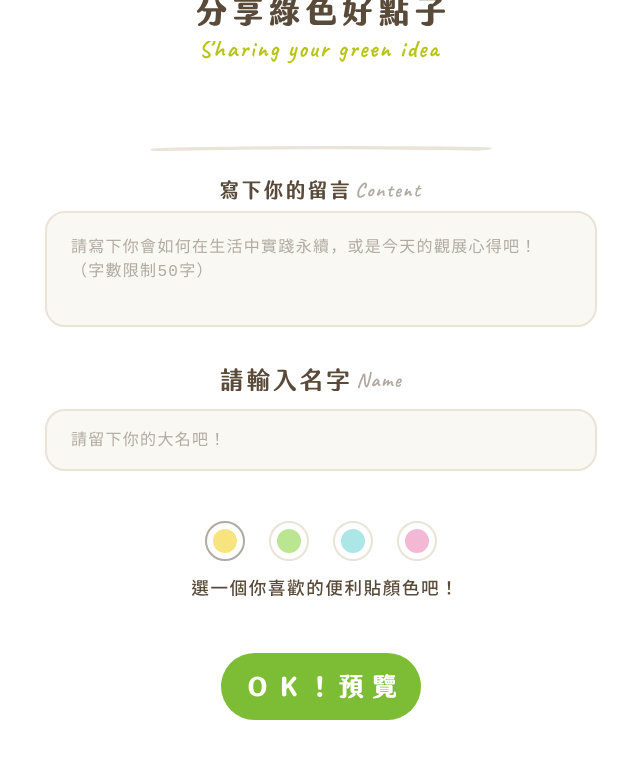
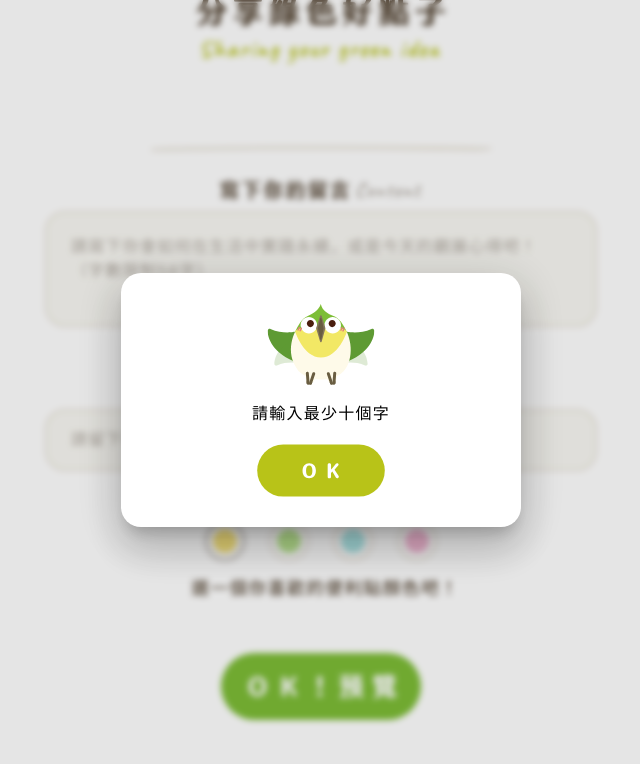
Before and after one commit to SpiritIncubator/first-bank-csr-2023-client, a Next.js app: page /messageWall/sendMessage in a window 1280 px wide. Both pictures are taken after a click on the element 640 px from the left and 1025 px from the top of the page. Shown: the part 339-1103 px from the top of the page, without its empty margins (319-959 px from the left). Built offline with nearby package versions, Linux system fonts and the light colour scheme.

Commit message:
feat: add validation on message and name.

```diff
--- /dev/null
+++ b/src/app/messageWall/sendMessage/components/ErrorModal.tsx
@@ -0,0 +1,80 @@
+import React from 'react';
+import Image from 'next/image';
+import Modal from '@mui/material/Modal';
+import Box from '@mui/material/Box';
+import Button from '@mui/material/Button';
+
+export default function ConfirmModal({ open, onClose, onConfirm, message }: {
+  open: boolean,
+  message: string,
+  onClose?: () => void,
+  onConfirm?: () => void
+}) {
+  const style = {
+    position: 'absolute',
+    top: '50%',
+    left: '50%',
+    transform: 'translate(-50%, -50%)',
+    width: 400,
+    bgcolor: 'background.paper',
+    boxShadow: 24,
+    p: '30px 24px',
+    outline: 'none',
+    borderRadius: '20px', // Set border radius to 20px
+  };
+
+  return (
+    <Modal
+      open={open}
+      onClose={onClose}
+      aria-labelledby="modal-modal-title"
+      aria-describedby="modal-modal-description"
+      sx={{
+        backdropFilter: 'blur(3px)'
+      }}
+      componentsProps={{
+        backdrop: {
+          style: {
+            backgroundColor: 'rgba(0, 0, 0, 0.1)'
+          }
+        }
+      }}
+    >
+      <Box sx={style}>
+        <Box
+          sx={{
+            width: "108px",
+            height: "83px",
+            margin: '0 auto',
+            overflow: 'hidden',
+            position: 'relative',
+            marginBottom: '14px'
+          }}>
+          <Image
+            fill
+            src="/assets/sendMessage_confirm_bird.svg"
+            alt="bird" />
+        </Box>
+        <Box sx={{ textAlign: 'center', marginBottom: '20px', letterSpacing: '1.28px' }}>
+          {message}
+        </Box>
+
+        <Box
+          onClick={onConfirm}
+          sx={{
+            width: "130px",
+            height: "53px",
+            margin: '0 auto',
+            overflow: 'hidden',
+            position: 'relative',
+            cursor: 'pointer'
+          }}>
+          <Image
+            fill
+            src="/assets/sendMessage_ok.svg"
+            alt="ok" />
+        </Box>
+      </Box>
+    </Modal>
+  );
+}
--- a/src/app/messageWall/sendMessage/page.tsx
+++ b/src/app/messageWall/sendMessage/page.tsx
@@ -3,10 +3,17 @@ import React from 'react';
 import Image from 'next/image';
 import { Box, Button, Container } from '@mui/material';
 import ColorPicker from '@/components/ColorPicker';
+import Modal from '@mui/material/Modal';
 import colors from '@/constants/colors';
+import ErrorModal from './components/ErrorModal'
 import { useTheme } from '@mui/material/styles';
+import { error } from 'console';
 
 export default function SendMessage() {
+  const [name, setName] = React.useState('');
+  const [message, setMessage] = React.useState('');
+  const [errorModalOpen, setErrorModalOpen] = React.useState(true);
+  const [errorMessage, setErrorMessage] = React.useState('');
   const theme = useTheme();
 
   const mobileContainerStyle = {
@@ -19,7 +26,19 @@ export default function SendMessage() {
     backgroundColor: theme.palette.background.paper,
   };
 
-  const onConfirm = () => { }
+  const onSubmit = () => {
+    if (!name) {
+      setErrorMessage('請輸入你的名字')
+    }
+    if (message.length < 10) {
+      setErrorMessage('請輸入最少十個字')
+    }
+
+  }
+
+  const onConfirmError = () => {
+    setErrorMessage('')
+  }
 
   return (
     <Container maxWidth="sm" sx={mobileContainerStyle}>
@@ -156,6 +175,7 @@ export default function SendMessage() {
           placeholder="請寫下你會如何在生活中實踐永續，或是今天的觀展心得吧！（字數限制50字） "
           className="textarea-base"
           rows={4}
+          onChange={(e) => setMessage(e.target.value)}
         />
         <Box sx={{
           width: "202px",
@@ -186,6 +206,7 @@ export default function SendMessage() {
           type="text"
           placeholder="請留下你的大名吧！"
           className="input-base"
+          onChange={(e) => setName(e.target.value)}
         />
         {/* Continue with your form elements and submit button */}
       </Box>
@@ -204,14 +225,18 @@ export default function SendMessage() {
         marginTop: "50px",
         cursor: 'pointer'
       }}
-        onClick={onConfirm}>
+        onClick={onSubmit}>
         <Image
           src="/assets/sendMessage_confirm.svg"
           alt="divider"
           fill />
       </Box>
 
-
+      {errorMessage &&
+        <ErrorModal
+          message={errorMessage}
+          open={!!errorMessage}
+          onConfirm={onConfirmError} />}
     </Container >
   );
 }
```
Also changed, not shown: public/assets/sendMessage_confirm_bird.svg (added), public/assets/sendMessage_ok.svg (added).
